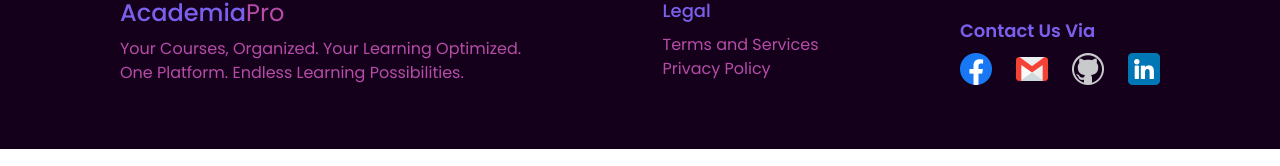
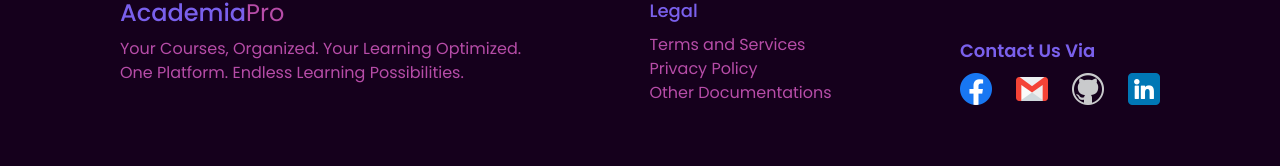
Before and after one commit to ramimahammadarpon/academiaPro, a React (Vite) app: page / in a window 1280 px wide. Shown: the part 883-1049 px from the top of the page. Built offline with nearby package versions, Linux system fonts and the light colour scheme; no server answers.

Commit message:
small modification

```diff
--- a/src/Components/Footer.jsx
+++ b/src/Components/Footer.jsx
@@ -20,6 +20,7 @@ const Footer = () => {
             <h3 className="font-medium mb-2 text-primary text-lg">Legal</h3>
           <a href="#">Terms and Services</a>
           <a href="#">Privacy Policy</a>
+          <a href="#">Other Documentations</a>
         </div>
         <div className="lg:flex justify-end items-end">
           <div className="">
--- a/src/Pages/AboutUs.jsx
+++ b/src/Pages/AboutUs.jsx
@@ -1,4 +1,4 @@
-import React from "react";
+import React, { useEffect } from "react";
 import teacher1 from "../assets/teacher1.png";
 import teacher2 from "../assets/teacher2.png";
 import learning1 from "../assets/learning1.png";
@@ -6,6 +6,9 @@ import learning2 from "../assets/learning2.png";
 
 import { motion } from "motion/react";
 const AboutUs = () => {
+  useEffect(() => {
+    document.title = "AcademiaPro | About Us";
+  }, []);
   return (
     <div className="relative bg-gradient-to-b from-secondary/40 to-primary/60 min-h-screen py-20 lg:py-26 px-3">
       <div className="max-w-7xl mx-auto">
--- a/src/Pages/Courses.jsx
+++ b/src/Pages/Courses.jsx
@@ -1,11 +1,12 @@
 import React, { useEffect, useState } from "react";
-import Card from "../Components/card";
 import Loading from "../Components/Loading";
+import Card from "../Components/Card";
 
 const Courses = () => {
   const [courses, setCourses] = useState([]);
   const [loading, setLoading] = useState(true);
   useEffect(() => {
+    document.title = "AcademiaPro | Courses";
     fetch("https://course-management-system-server.vercel.app/courses")
       .then((res) => res.json())
       .then((data) => {
```
